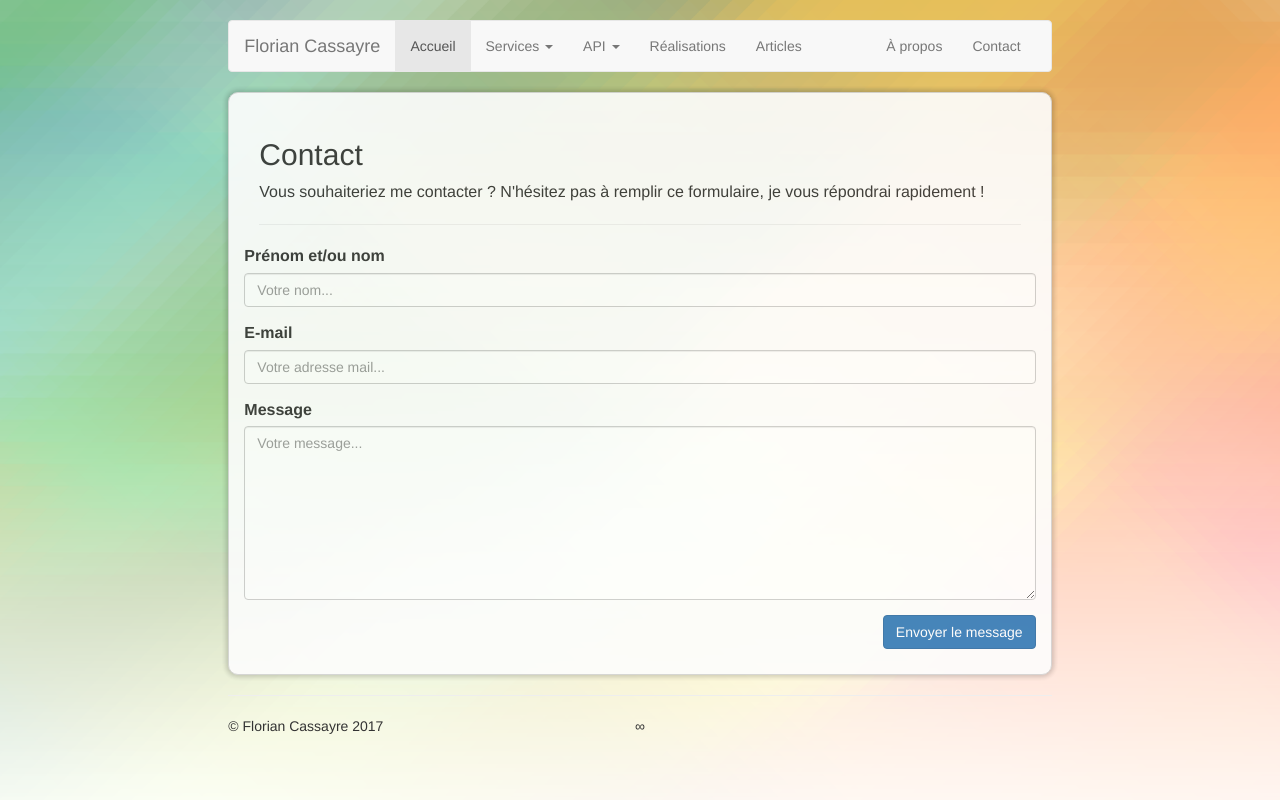
After one commit to FlorianCassayre/Website, a PHP site: template templates/general/contact.html.twig in a window 1280 px wide. The commit adds this page. Run offline with PHP 8.4, Linux system fonts and the light colour scheme; the template is opened without the code that fills it, so the values that code supplies are empty; some libraries are stand-ins or nearby versions.

Commit message:
Added a contact form.

```diff
--- a/src/FlorianCassayre/RoutingController.php
+++ b/src/FlorianCassayre/RoutingController.php
@@ -17,6 +17,9 @@ class RoutingController implements ControllerProviderInterface
 
         $controllers->get('/donation', 'FlorianCassayre\\Controllers\\MainPagesController::donation')->bind('donation');
 
+        $controllers->get('/contact', 'FlorianCassayre\\Controllers\\MainPagesController::contact')->bind('contact');
+        $controllers->post('/contact', 'FlorianCassayre\\Controllers\\MainPagesController::contact_submit')->bind('contact.submit');
+
         $controllers->get('/tools/minecraft/uuid', 'FlorianCassayre\\Controllers\\Tools\\MCUUIDController::uuid_home')->bind('tools.minecraft.uuid');
         $controllers->get('/tools/minecraft/uuid/{input}', 'FlorianCassayre\\Controllers\\Tools\\MCUUIDController::uuid')->bind('tools.minecraft.uuid.result');
 
--- a/templates/base.html.twig
+++ b/templates/base.html.twig
@@ -78,7 +78,7 @@
                         </ul>
                         <ul class="nav navbar-nav navbar-right">
                             <li><a href="#">À propos</a></li>
-                            <li><a href="#">Contact</a></li>
+                            <li><a href="{{ basepath }}/contact">Contact</a></li>
                         </ul>
                     </div>
                 </div>
--- /dev/null
+++ b/templates/general/contact.html.twig
@@ -0,0 +1,46 @@
+{% extends 'base.html.twig' %}
+
+{% block page_title %}Contact{% endblock %}
+
+{% block content %}
+
+    <h2>Contact</h2>
+    Vous souhaiteriez me contacter ? N'hésitez pas à remplir ce formulaire, je vous répondrai rapidement !
+    <hr>
+
+    <div class="row">
+        {% if submit %}
+            {% if success %}
+                <div class="alert alert-success" role="alert">
+                    <span class="glyphicon glyphicon-ok" aria-hidden="true"></span>
+                    <span class="sr-only"></span>
+                    Votre message a été envoyé.
+                </div>
+            {% else %}
+                <div class="alert alert-danger" role="alert">
+                    <span class="fa fa-exclamation-circle" aria-hidden="true"></span>
+                    <span class="sr-only"></span>
+                    <strong>Erreur : </strong>vous devez remplir tous les champs !
+                </div>
+            {% endif %}
+        {% endif %}
+        <form method="post">
+            <fieldset class="form-group">
+                <label for="name">Prénom et/ou nom</label>
+                <input type="text" required="required" class="form-control" id="name" name="name" placeholder="Votre nom..." value="{% if submit and not success %}{{ name }}{% endif %}">
+            </fieldset>
+            <fieldset class="form-group">
+                <label for="email">E-mail</label>
+                <input type="email" required="required" class="form-control" id="email" name="email" placeholder="Votre adresse mail..." value="{% if submit and not success %}{{ email }}{% endif %}">
+            </fieldset>
+
+            <fieldset class="form-group">
+                <label for="message">Message</label>
+                <textarea required="required" class="form-control" id="message" name="message" rows="8" placeholder="Votre message...">{% if submit and not success %}{{ message }}{% endif %}</textarea>
+            </fieldset>
+
+            <button type="submit" class="btn btn-primary pull-right">Envoyer le message</button>
+        </form>
+    </div>
+
+{% endblock%}
```
Also changed, not shown: src/FlorianCassayre/Controllers/MainPagesController.php (+39 -1 lines), templates/general/homepage.html.twig (renamed from templates/homepage.html.twig).
